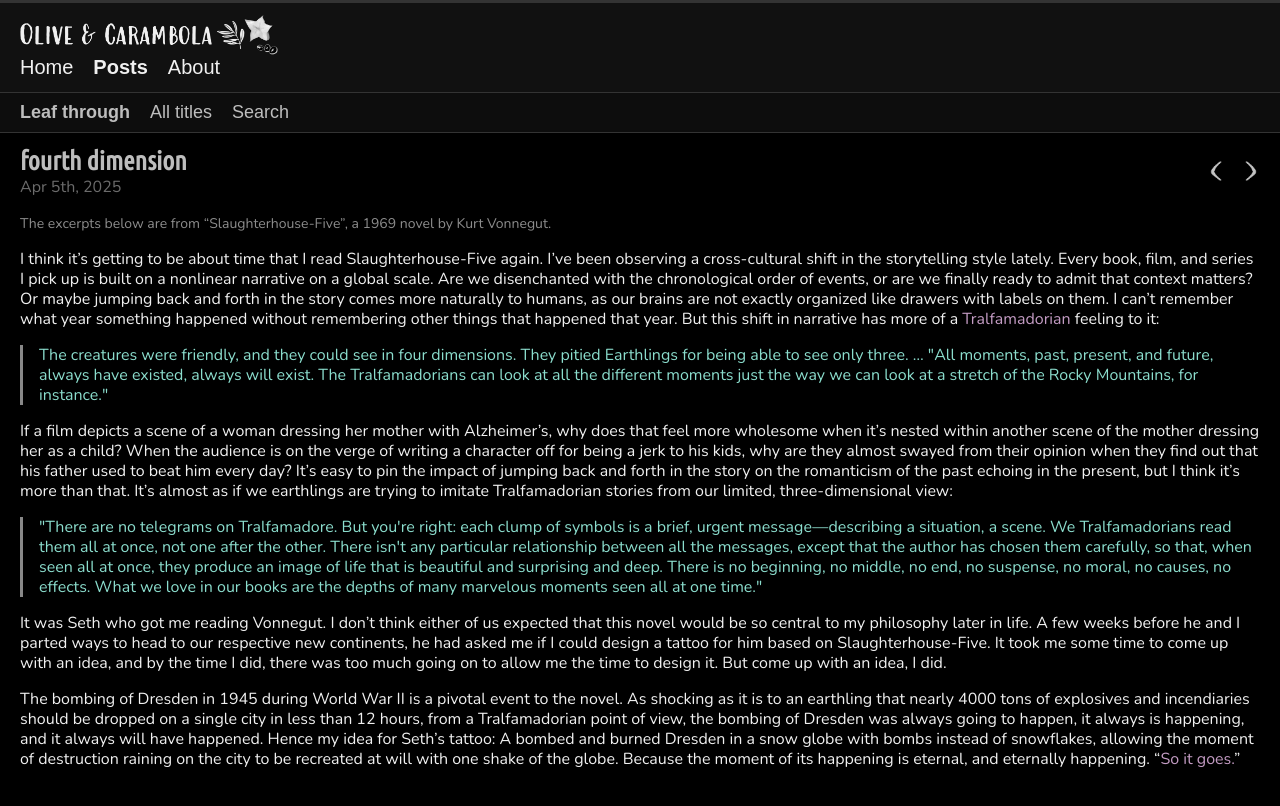
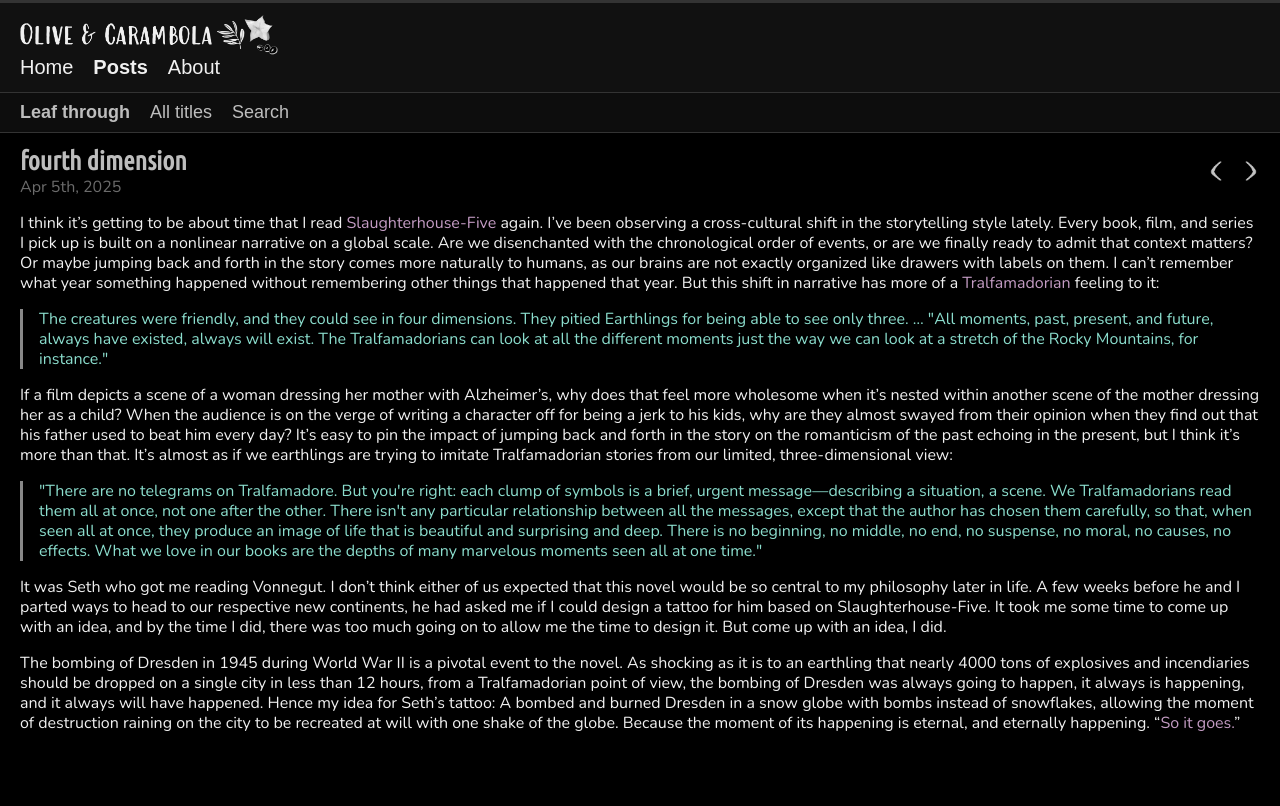
Before and after one commit to olivecarambola/logbook, a Jekyll site: the page built from _posts/2025-04-05-fourthdim.md, in a window 1280 px wide. Shown: the top 806 px of the page. Built offline with Jekyll 4.4.1, drawn with Linux system fonts in a browser that asks for light colours; some web fonts are replaced.

Commit message:
Update 2025-04-05-fourthdim.md

```diff
--- a/_posts/2025-04-05-fourthdim.md
+++ b/_posts/2025-04-05-fourthdim.md
@@ -12,9 +12,7 @@
 imgcount_original: 0
 imgcount_credited: 0
 ---
-<span class="text-body-credit">The excerpts below are from "Slaughterhouse-Five", a 1969 novel by Kurt Vonnegut.</span>
-
-I think it's getting to be about time that I read Slaughterhouse-Five again. I've been observing a cross-cultural shift in the storytelling style lately. Every book, film, and series I pick up is built on a nonlinear narrative on a global scale. Are we disenchanted with the chronological order of events, or are we finally ready to admit that context matters? Or maybe jumping back and forth in the story comes more naturally to humans, as our brains are not exactly organized like drawers with labels on them. I can't remember what year something happened without remembering other things that happened that year. But this shift in narrative has more of a <span class="annotated" data-note="The extraterrestrial species described in the novel.">Tralfamadorian</span> feeling to it:
+I think it's getting to be about time that I read <span class="annotated" data-note="1969 novel by Kurt Vonnegut. The excerpts below are from this book.">Slaughterhouse-Five</span> again. I've been observing a cross-cultural shift in the storytelling style lately. Every book, film, and series I pick up is built on a nonlinear narrative on a global scale. Are we disenchanted with the chronological order of events, or are we finally ready to admit that context matters? Or maybe jumping back and forth in the story comes more naturally to humans, as our brains are not exactly organized like drawers with labels on them. I can't remember what year something happened without remembering other things that happened that year. But this shift in narrative has more of a <span class="annotated" data-note="The extraterrestrial species described in the novel.">Tralfamadorian</span> feeling to it:
 
 <div class="left-line">
 <span class="text-body-quote">The creatures were friendly, and they could see in four dimensions. They pitied Earthlings for being able to see only three. … "All moments, past, present, and future, always have existed, always will exist. The Tralfamadorians can look at all the different moments just the way we can look at a stretch of the Rocky Mountains, for instance."</span>
```
